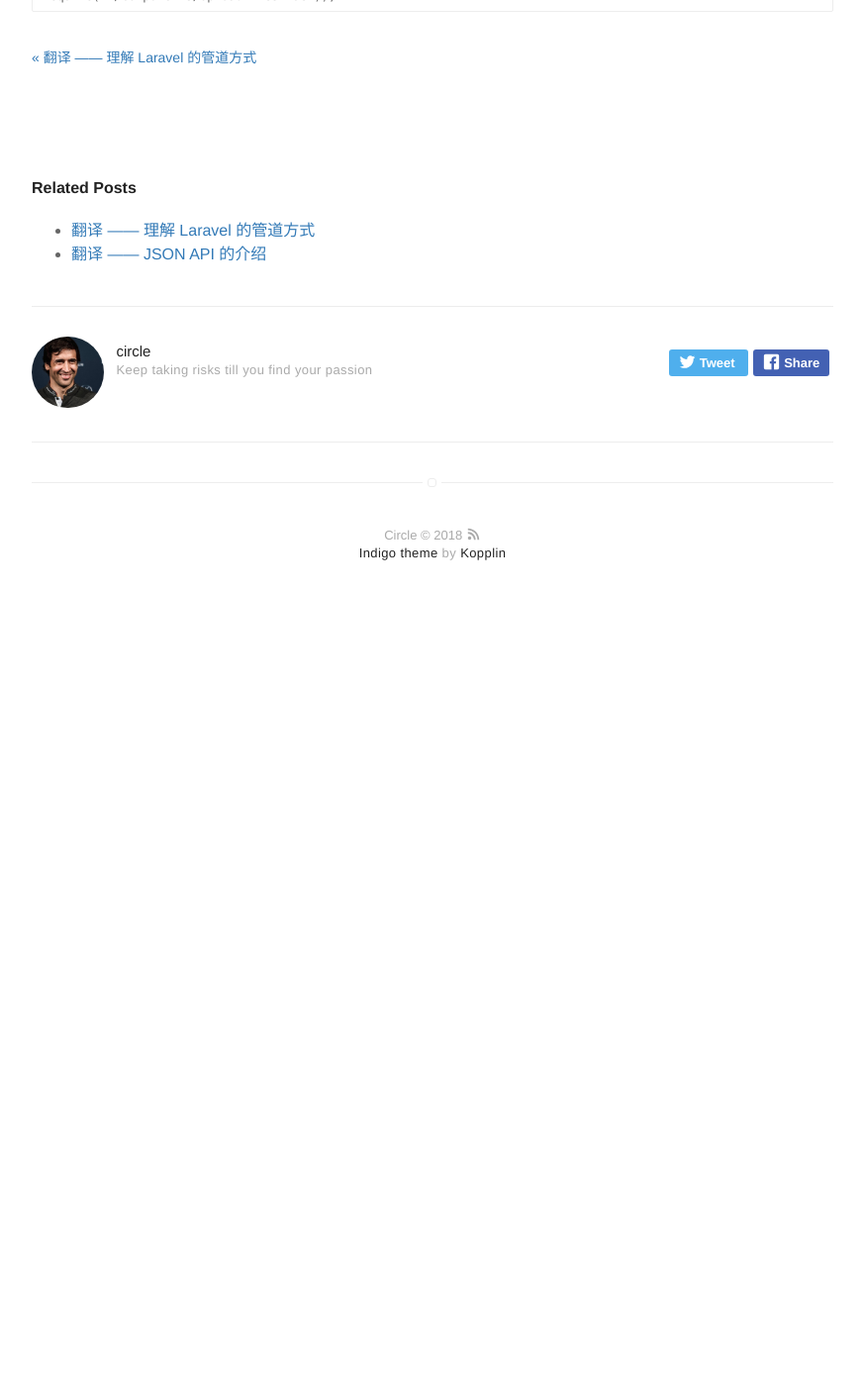
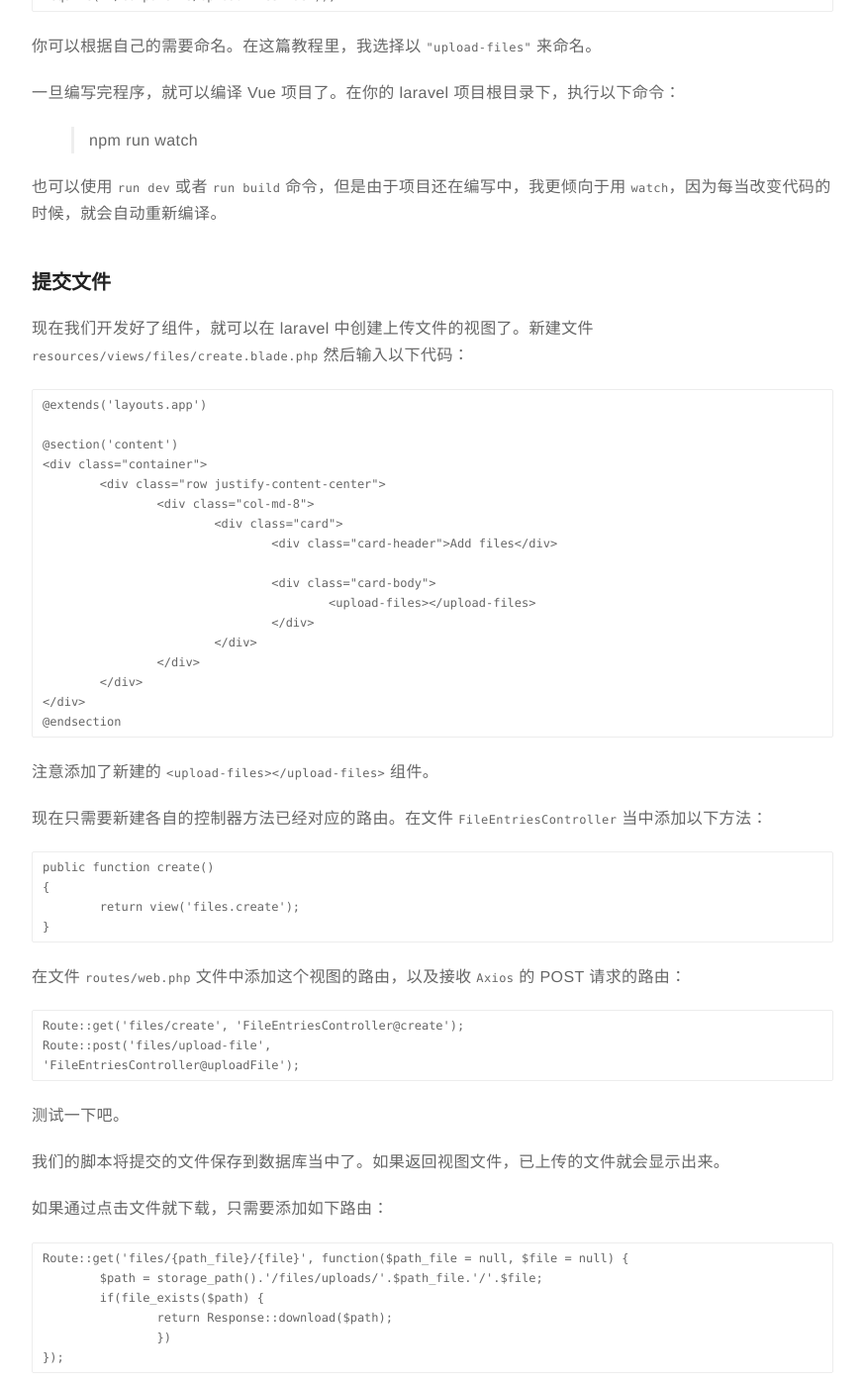
Before and after one commit to rust17/blog, a Jekyll site: the page built from _posts/2018-11-14-translation-file-upload-with-laravel-and-vuejs.markdown, in a window 1280 px wide and 1400 px high, scrolled down 10494 px. Shown: the whole window at 99% size, without its empty margins (203-1076 px from the left). Built offline with Jekyll 4.4.1, drawn with Linux system fonts in a browser that asks for light colours; comment, search, counter and statistics services are not loaded; before the commit the page ends 11124 px from its top, so only the background shows below that.

Commit message:
update article translation-file-upload-with-laravel-and-vuejs

````diff
--- a/_posts/2018-11-14-translation-file-upload-with-laravel-and-vuejs.markdown
+++ b/_posts/2018-11-14-translation-file-upload-with-laravel-and-vuejs.markdown
@@ -460,3 +460,69 @@ submitFiles() {
 Vue.component('upload-files',
 require('./components/UploadFiles.vue'));
 ```
+
+你可以根据自己的需要命名。在这篇教程里，我选择以 `"upload-files"` 来命名。
+
+一旦编写完程序，就可以编译 Vue 项目了。在你的 laravel 项目根目录下，执行以下命令：
+
+> npm run watch
+
+也可以使用 `run dev` 或者 `run build` 命令，但是由于项目还在编写中，我更倾向于用 `watch`，因为每当改变代码的时候，就会自动重新编译。
+
+### 提交文件
+
+现在我们开发好了组件，就可以在 laravel 中创建上传文件的视图了。新建文件 `resources/views/files/create.blade.php` 然后输入以下代码：
+
+```
+@extends('layouts.app')
+
+@section('content')
+<div class="container">
+	<div class="row justify-content-center">
+		<div class="col-md-8">
+			<div class="card">
+				<div class="card-header">Add files</div>
+
+				<div class="card-body">
+					<upload-files></upload-files>
+				</div>
+			</div>
+		</div>
+	</div>
+</div>
+@endsection
+```
+
+注意添加了新建的 `<upload-files></upload-files>` 组件。
+
+现在只需要新建各自的控制器方法已经对应的路由。在文件 `FileEntriesController` 当中添加以下方法：
+
+```
+public function create()
+{
+	return view('files.create');
+}
+```
+
+在文件 `routes/web.php` 文件中添加这个视图的路由，以及接收 `Axios` 的 POST 请求的路由：
+
+```
+Route::get('files/create', 'FileEntriesController@create');
+Route::post('files/upload-file',
+'FileEntriesController@uploadFile');
+```
+
+测试一下吧。
+
+我们的脚本将提交的文件保存到数据库当中了。如果返回视图文件，已上传的文件就会显示出来。
+
+如果通过点击文件就下载，只需要添加如下路由：
+
+```
+Route::get('files/{path_file}/{file}', function($path_file = null, $file = null) {
+	$path = storage_path().'/files/uploads/'.$path_file.'/'.$file;
+	if(file_exists($path) {
+		return Response::download($path);
+		})
+});
+```
````
